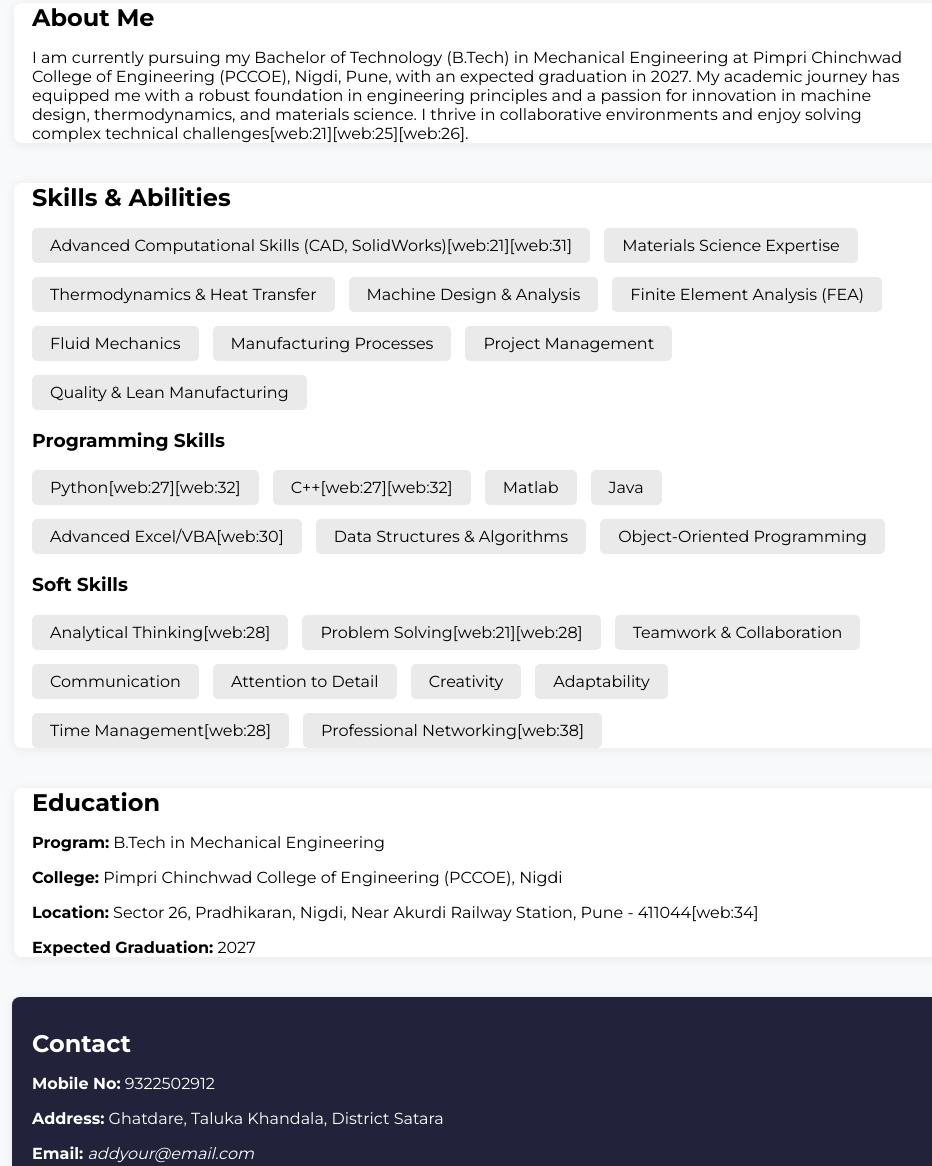
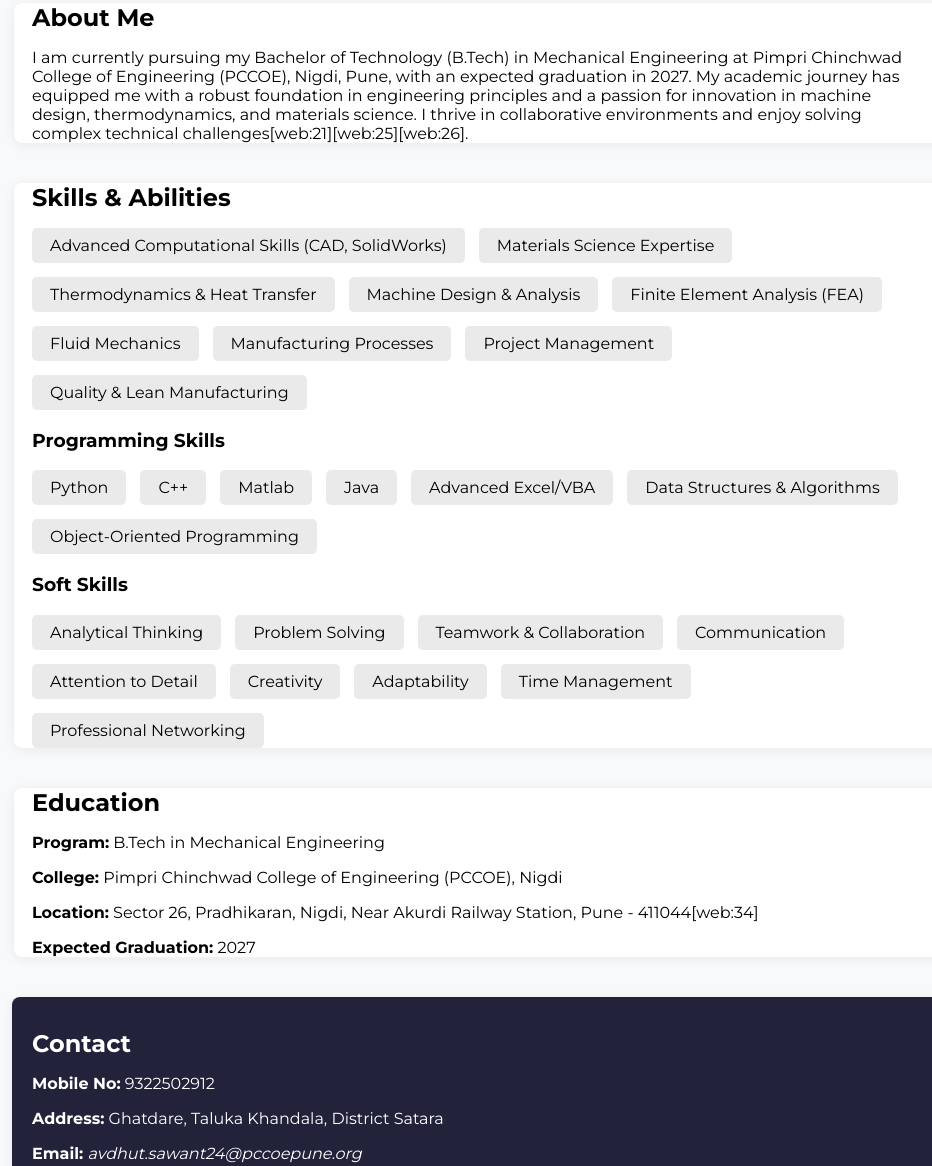
Before and after one commit to avdhutsawant24/Project1, a plain HTML site: page index.html in a window 1280 px wide. Shown: the part 361-1527 px from the top of the page, without its empty margins (158-1090 px from the left). Drawn offline with Linux system fonts and the light colour scheme.

Commit message:
Update index.html

```diff
--- a/index.html
+++ b/index.html
@@ -43,7 +43,7 @@
     <section id="skills">
         <h2>Skills & Abilities</h2>
         <ul class="skills-list">
-            <li>Advanced Computational Skills (CAD, SolidWorks)[web:21][web:31]</li>
+            <li>Advanced Computational Skills (CAD, SolidWorks)</li>
             <li>Materials Science Expertise</li>
             <li>Thermodynamics & Heat Transfer</li>
             <li>Machine Design & Analysis</li>
@@ -55,25 +55,25 @@
         </ul>
         <h3>Programming Skills</h3>
         <ul class="programming-list">
-            <li>Python[web:27][web:32]</li>
-            <li>C++[web:27][web:32]</li>
+            <li>Python</li>
+            <li>C++</li>
             <li>Matlab</li>
             <li>Java</li>
-            <li>Advanced Excel/VBA[web:30]</li>
+            <li>Advanced Excel/VBA</li>
             <li>Data Structures & Algorithms</li>
             <li>Object-Oriented Programming</li>
         </ul>
         <h3>Soft Skills</h3>
         <ul class="softskills-list">
-            <li>Analytical Thinking[web:28]</li>
-            <li>Problem Solving[web:21][web:28]</li>
+            <li>Analytical Thinking</li>
+            <li>Problem Solving</li>
             <li>Teamwork & Collaboration</li>
             <li>Communication</li>
             <li>Attention to Detail</li>
             <li>Creativity</li>
             <li>Adaptability</li>
-            <li>Time Management[web:28]</li>
-            <li>Professional Networking[web:38]</li>
+            <li>Time Management</li>
+            <li>Professional Networking</li>
         </ul>
     </section>
     <section id="education">
@@ -87,7 +87,7 @@
         <h2>Contact</h2>
         <p><strong>Mobile No:</strong> 9322502912</p>
         <p><strong>Address:</strong> Ghatdare, Taluka Khandala, District Satara</p>
-        <p><strong>Email:</strong> <em>addyour@email.com</em></p>
+        <p><strong>Email:</strong> <em>avdhut.sawant24@pccoepune.org</em></p>
     </section>
 </body>
 </html>
```
